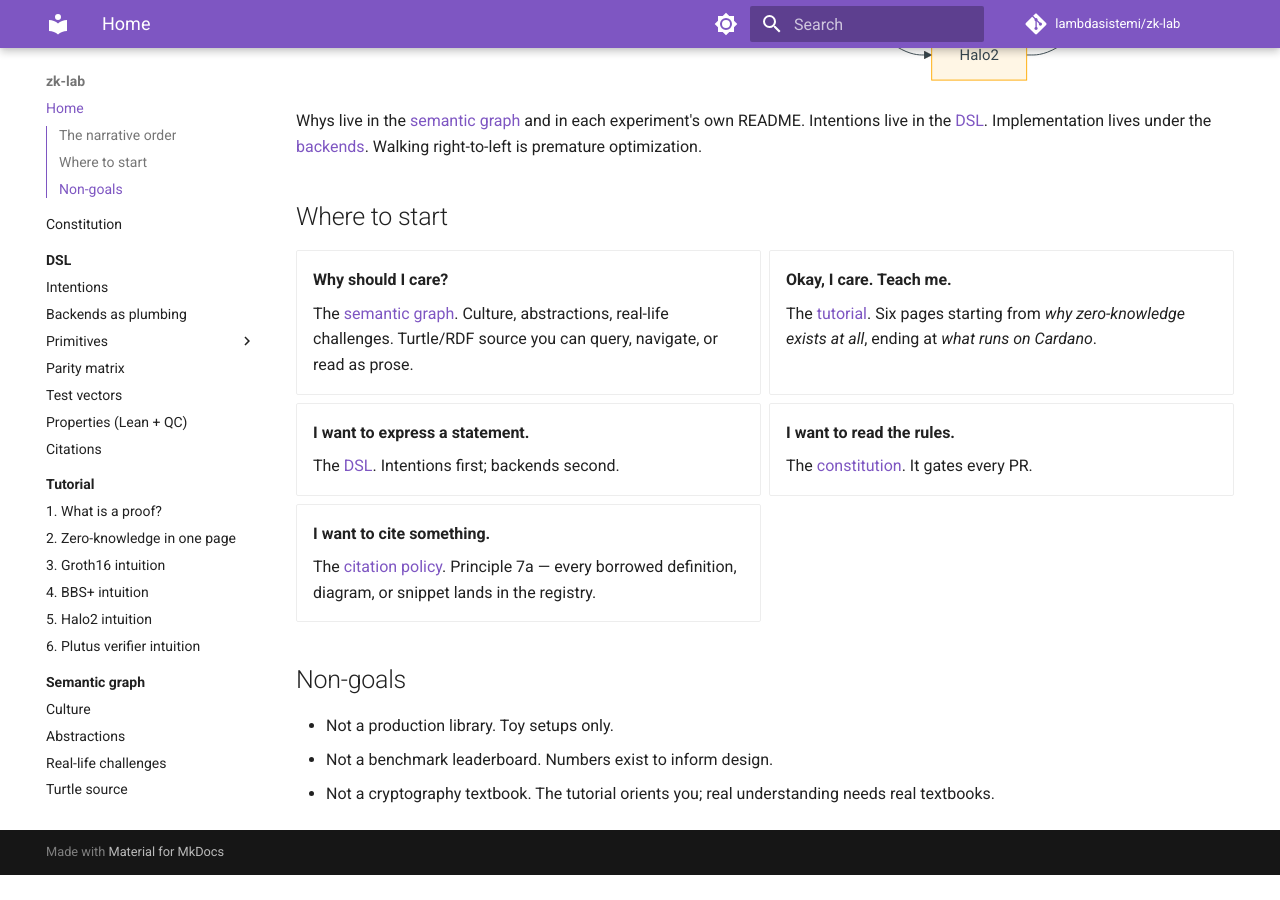
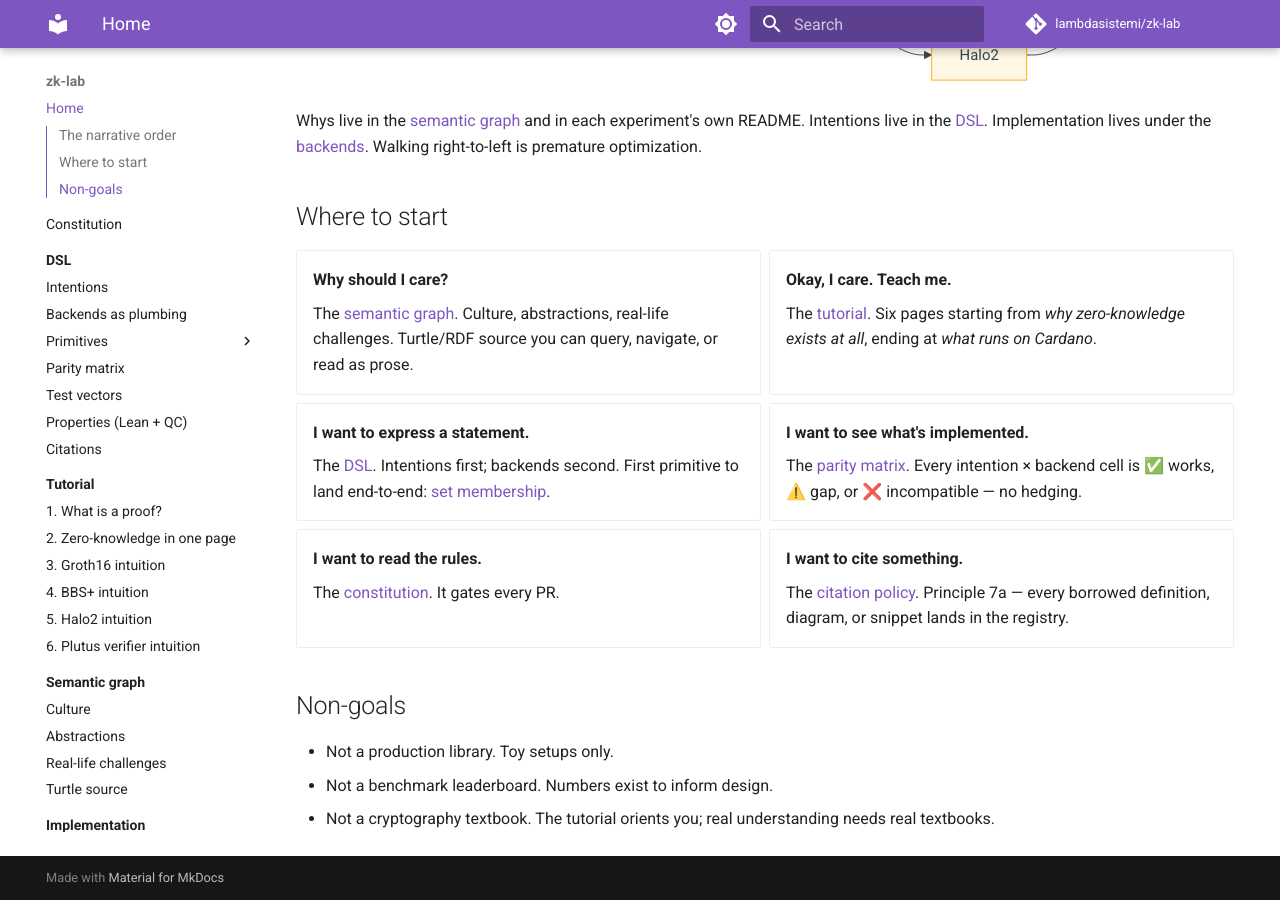
Before and after one commit to lambdasistemi/zk-lab, an MkDocs documentation site: the page built from docs/index.md, in a window 1280 px wide and 900 px high, scrolled down 720 px. Built offline with MkDocs 1.6.1 and Material for MkDocs 9.7.7, drawn with Linux system fonts in a browser that asks for light colours; comment, search, counter and statistics services are not loaded; before the commit the page ends 1595 px from its top, so only the background shows below that.

Commit message:
docs(index): link set-membership primitive and parity matrix from landing page (T045)

```diff
--- a/docs/index.md
+++ b/docs/index.md
@@ -62,6 +62,14 @@
 -   **I want to express a statement.**
 
     The [DSL](dsl/index.md). Intentions first; backends second.
+    First primitive to land end-to-end:
+    [set membership](dsl/primitives/set-membership.md).
+
+-   **I want to see what's implemented.**
+
+    The [parity matrix](dsl/parity-matrix.md). Every
+    intention × backend cell is ✅ works, ⚠️ gap, or
+    ❌ incompatible — no hedging.
 
 -   **I want to read the rules.**
 
```
